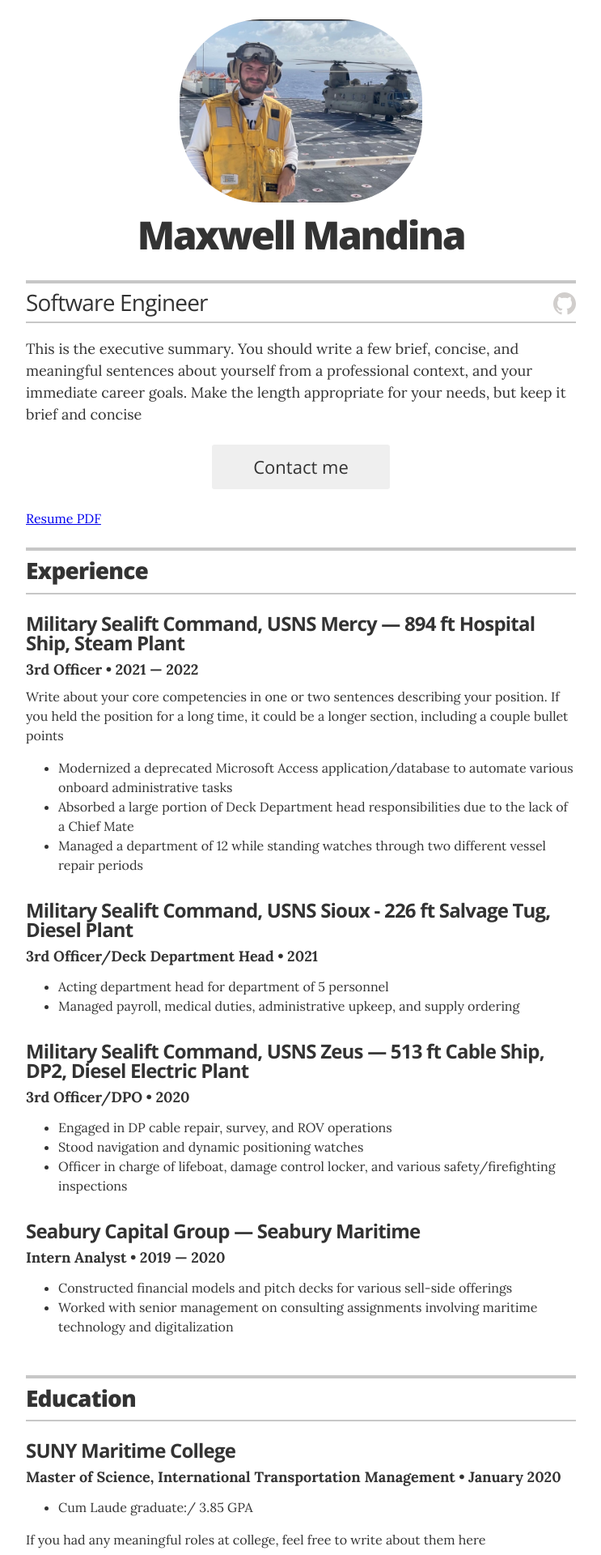
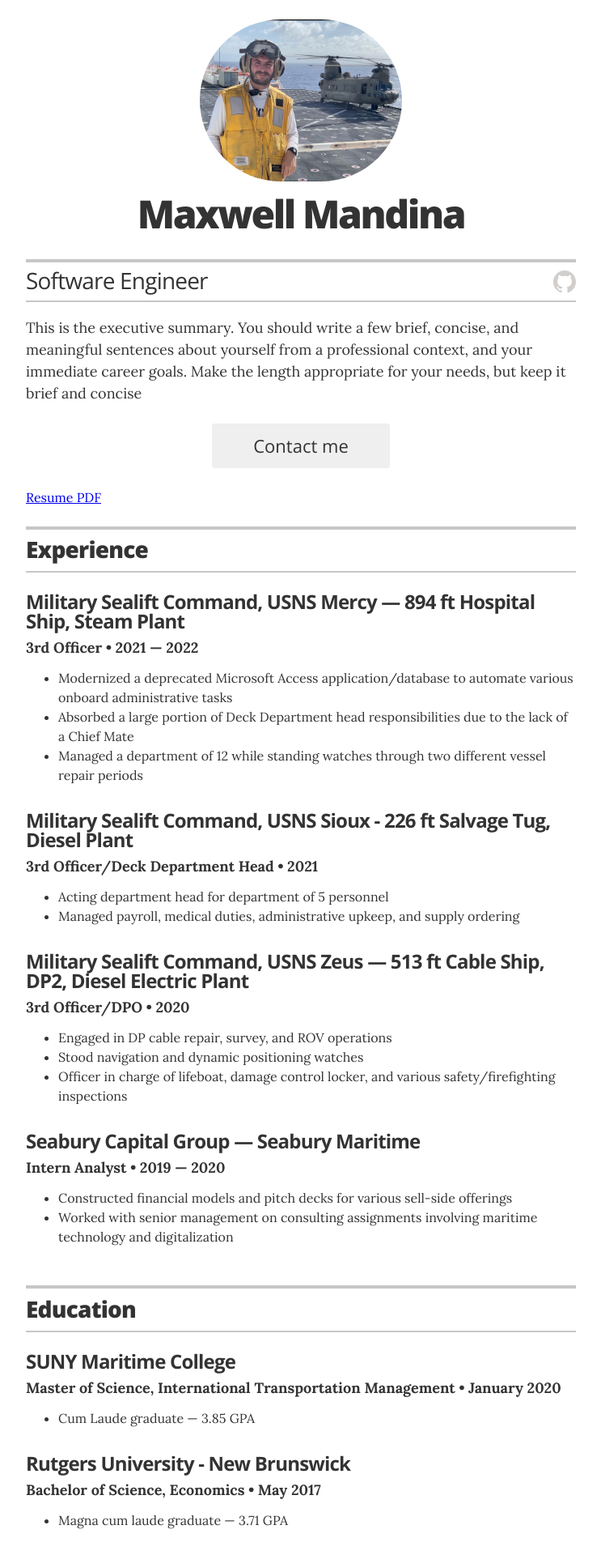
Before and after one commit to mmandina/mmandina.github.io, a Jekyll site: the page built from index.html, in a window 1280 px wide. Shown: the top 1920 px of the page at 81% size, without its empty margins (268-1011 px from the left). Built offline with Jekyll 4.4.1, drawn with Linux system fonts in a browser that asks for light colours; some of the changed text lies outside the part shown.

Commit message:
iteration

```diff
--- a/_data/education.yml
+++ b/_data/education.yml
@@ -3,11 +3,12 @@
   uni: SUNY Maritime College
   year: January 2020
   awards:
-    - award:  Cum Laude graduate:/ 3.85 GPA
-  summary: If you had any meaningful roles at college, feel free to write about them here
+    - award:  Cum Laude graduate &mdash; 3.85 GPA
+
 
 - degree: Bachelor of Science, Economics
   uni: Rutgers University - New Brunswick
   year: May 2017
-  award: Magna cum laude graduate:/ 3.71 GPA
+  awards:
+    - award:  Magna cum laude graduate &mdash; 3.71 GPA
   Selected Courses: Intro to Computers Science, Data Structures and Algorithms
--- a/_data/experience.yml
+++ b/_data/experience.yml
@@ -3,7 +3,7 @@
 - company: Military Sealift Command, USNS Mercy &mdash; 894 ft Hospital Ship, Steam Plant
   position: 3rd Officer
   duration: 2021 &mdash; 2022
-  summary: Write about your core competencies in one or two sentences describing your position. If you held the position for a long time, it could be a longer section, including a couple bullet points	<ul class="resume-item-list"><li>Modernized a deprecated Microsoft Access application/database to automate various onboard administrative tasks</li><li>Absorbed a large portion of Deck Department head responsibilities due to the lack of a Chief Mate</li><li>Managed a department of 12 while standing watches through two different vessel repair periods</li></ul>
+  summary: <ul class="resume-item-list"><li>Modernized a deprecated Microsoft Access application/database to automate various onboard administrative tasks</li><li>Absorbed a large portion of Deck Department head responsibilities due to the lack of a Chief Mate</li><li>Managed a department of 12 while standing watches through two different vessel repair periods</li></ul>
 
 # USNS SIOUX
 - company: Military Sealift Command, USNS Sioux - 226 ft Salvage Tug, Diesel Plant
--- a/_layouts/resume.html
+++ b/_layouts/resume.html
@@ -142,7 +142,7 @@
       <section class="content-section">
 
         <header class="section-header">
-          <h2>Recognition</h2>
+          <h2>Maritime Credentials</h2>
         </header>
 
         {% for recognition in site.data.recognitions %}
--- a/_sass/_resume.scss
+++ b/_sass/_resume.scss
@@ -21,7 +21,8 @@
 .page-header { padding: 1.5rem 0;
 
   .avatar {
-    width: 300px;
+    width: 250px;
+    height:200px;
     max-width: 100%;
     overflow: hidden;
     @include border-radius(100px);
```
Also changed, not shown: _data/recognitions.yml (+10 -5 lines).
